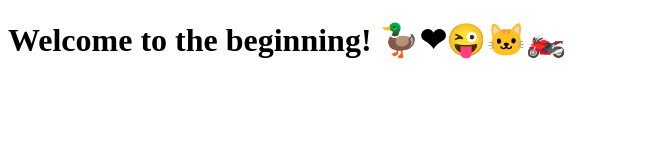
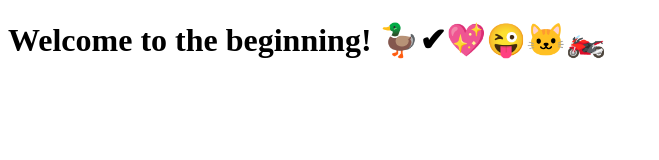
Before and after one commit to duncan0801/boolean-uk-first-repo, a website: page index.html in a window 1280 px wide. Shown: the whole page, without its empty margins (0-659 px from the left). Drawn offline with Linux system fonts and the light colour scheme.

Commit message:
Added tick emoji, changed heart emoji

```diff
--- a/index.html
+++ b/index.html
@@ -8,7 +8,7 @@
   </head>
   <body>
     <h1>
-      Welcome to the beginning! 🦆❤😜🐱‍🏍
+      Welcome to the beginning! 🦆✔💖😜🐱‍🏍
     </h1>
   </body>
 </html>
```
